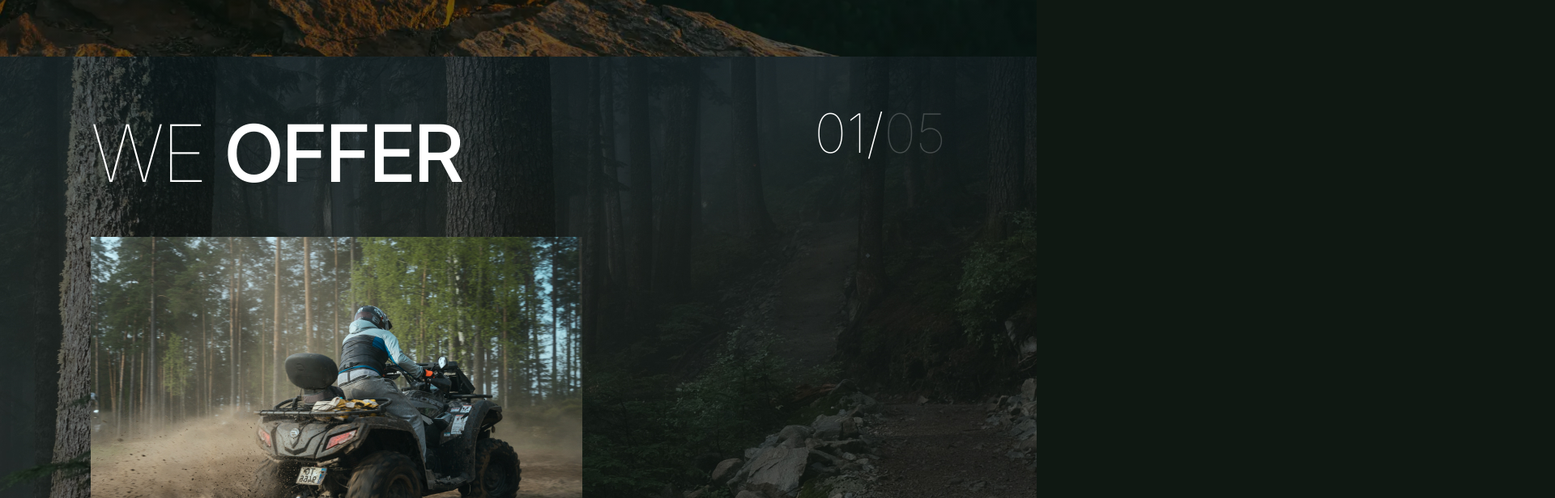
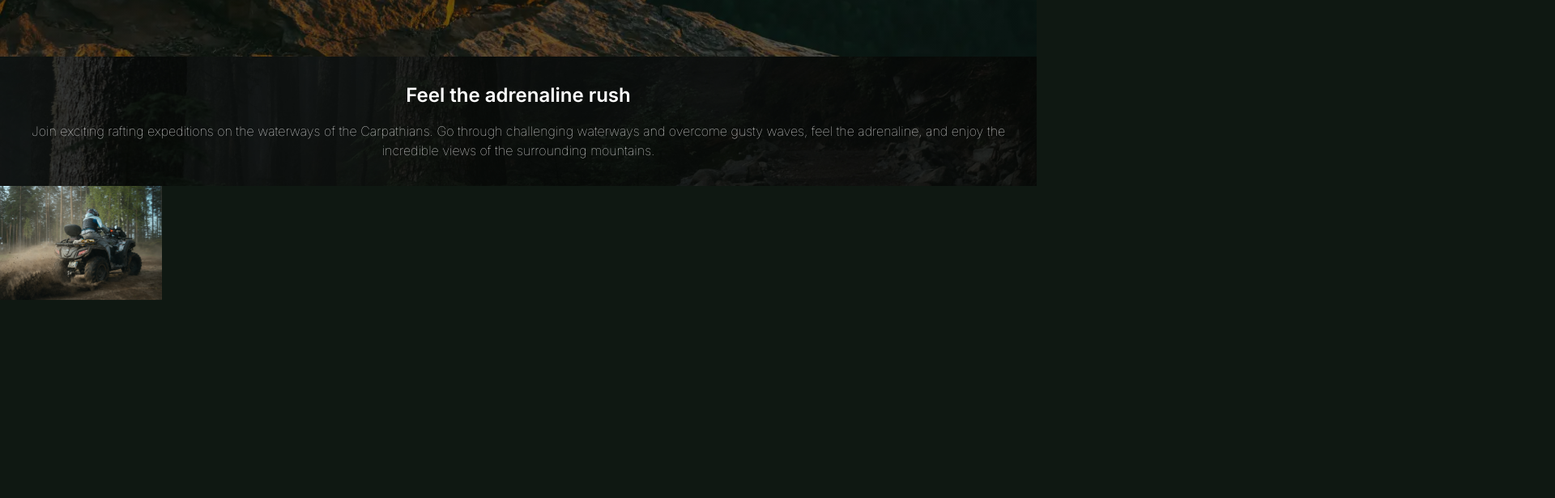
Before and after one commit to Veronikanos/carpTravel, a Next.js app: page / in a window 1280 px wide. Shown: the part 1520-2136 px from the top of the page at 81% size, 1920 px wide, since content can reach past the window. Built offline with nearby package versions, Linux system fonts and the light colour scheme; a web font is replaced by a local one.

Commit message:
feat: new version of slider with nested controlled slider

```diff
--- a/src/components/Services.tsx
+++ b/src/components/Services.tsx
@@ -2,98 +2,88 @@
 
 import {FC, useState} from 'react';
 import {Swiper, SwiperSlide} from 'swiper/react';
-import {EffectFade} from 'swiper/modules';
+// import {EffectFade} from 'swiper/modules';
 import 'swiper/css';
 import 'swiper/css/effect-fade';
 import {sliderTitleButtonText, slides} from '@/utils/slides';
 import InnerSlider from './InnerSlider';
+import {Controller, EffectFade, Navigation} from 'swiper/modules';
+import Image from 'next/image';
 
 const Services: FC = () => {
   const [swiperInstance, setSwiperInstance] = useState<any>(null);
   const [activeIndex, setActiveIndex] = useState<number>(0);
   const [activeBg, setActiveBg] = useState<string>(slides[0].bg);
 
-  const onClickBtn = (index: number) => {
-    swiperInstance.slideTo(index);
-    setActiveIndex(index);
-    setActiveBg(slides[index].bg);
-  };
+//   const onClickBtn = (index: number) => {
 
+//     swiperInstance.slideTo(index);
+//   };
+
+  const [controlledSwiper, setControlledSwiper] = useState<any>(null);
   return (
     <>
-      <section id="services" style={{backgroundImage: `url(${activeBg})`}}>
-        <div className=" services-section  padding-x max-width">
-          <div className="padding-y ">
-            <div className="mb-[16px] md:flex  md:justify-between ">
-              <h2 className="header-2 mb-[24px]">
-                We <span className="font-medium">offer</span>
+      <section id="services">
+        <div className="services-section  max-width">
+          <Swiper
+            modules={[Controller, EffectFade, Navigation]}
+            controller={{control: controlledSwiper}}
+            slidesPerView={1}
+                onSlideChange={() => console.log(controlledSwiper)}
+                >
+            {slides.map((item) => {
+              return (
+                <SwiperSlide key={item.id}>
+                  <div className="w-full flex flex-col items-center justify-center relative">
+                    {/* The next/image component */}
+                    <div className="absolute inset-0 z-[-1]">
+                      <Image
+                        src={item.bg}
+                        alt={item.title}
+                        layout="fill"
+                        objectFit="cover"
+                        priority
+                        loading="eager"
+                        className="object-cover"
+                      />
+                    </div>
+
+                    {/* Content inside the slide */}
+                    <div className="relative z-10 text-center p-8 bg-black bg-opacity-50 text-white">
+                      <h2 className="text-2xl font-semibold mb-4">
+                        {item.title}
                       </h2>
-              <div className="text-[43px] font-thin leading-normal md:text-[67px] md:leading-[78px]">
-                0{activeIndex + 1}/
-                <span className="text-light-transparent">
-                  0{slides.length}
-                </span>
+                      <p className="text-base">{item.description}</p>
                     </div>
                   </div>
-            <div className=" min-h-[213px] pb-[12px] md:flex">
-              <div className="  h-full w-full md:flex md:gap-[21px] ">
-                <Swiper
-                  breakpoints={{
-                    768: {
-                      width: 463,
-                    },
-                    1280: {
-                      width: 607,
-                    },
-                  }}
-                  modules={[EffectFade]}
-                  onSwiper={setSwiperInstance}
-                  onSlideChange={() => console.log('slide change')}
-                  effect="fade">
-                  {slides.map(({picture, title}, index) => {
-                    return (
-                      <SwiperSlide key={index} className={`bg-cover`}>
-                        <InnerSlider
-                          picture={picture}
-                          title={title}
-                        />
                 </SwiperSlide>
               );
             })}
           </Swiper>
-                <div className=" flex flex-col mt-[12px] md:mt-0">
-                  <p className=" block text-right mb-6 text-[12px] leading-loose tracking-[2.4px] md:mb-[34px] md:text-left">
-                    {slides[activeIndex].title}
-                  </p>
 
-                  <ul className="mb-[34px] services-list flex flex-col gap-[16px] md:order-first md:mb-[25px] xl:text-[28px] xl:gap-[24px]">
-                    {sliderTitleButtonText.map((item, index) => {
-                      return (
-                        <li
-                          key={index}
-                          className={
-                            index === activeIndex
-                              ? 'services-item__active'
-                              : ''
-                          }
-                          onClick={() => {
-                            console.log(index);
-                            onClickBtn(index);
-                          }}>
-                          {item}
-                        </li>
-                      );
+          {/* Controlled Swiper -> store swiper instance */}
+          <div className="w-[200px] h-[400px] relative">
+            <Swiper
+              modules={[Controller]}
+              onSwiper={setControlledSwiper}>
+                  {slides.map((item) => {
+              return (<SwiperSlide key={item.title}>
+                      <div className="w-full h-full relative">
+                        <Image
+                          src={item.picture}
+                          alt="Nested Slide Image"
+                          width={307}
+                          height={229}
+                          objectFit="cover"
+                          priority
+                          loading="eager"
+                          className="object-cover"
+                        />
+                      </div>
+                    </SwiperSlide>
+                    )
                   })}
-                  </ul>
-
-                  <div className=" grow flex flex-col justify-between">
-                    <p className="section-text md:text-[13px] md:text-justify md:leading-[1.53] xl:text-[18px]">
-                      {slides[activeIndex].description}
-                    </p>
-                  </div>
-                </div>
-              </div>
-            </div>
+            </Swiper>
           </div>
         </div>
       </section>
```
Lines whose indentation alone changed are shown as unchanged.
